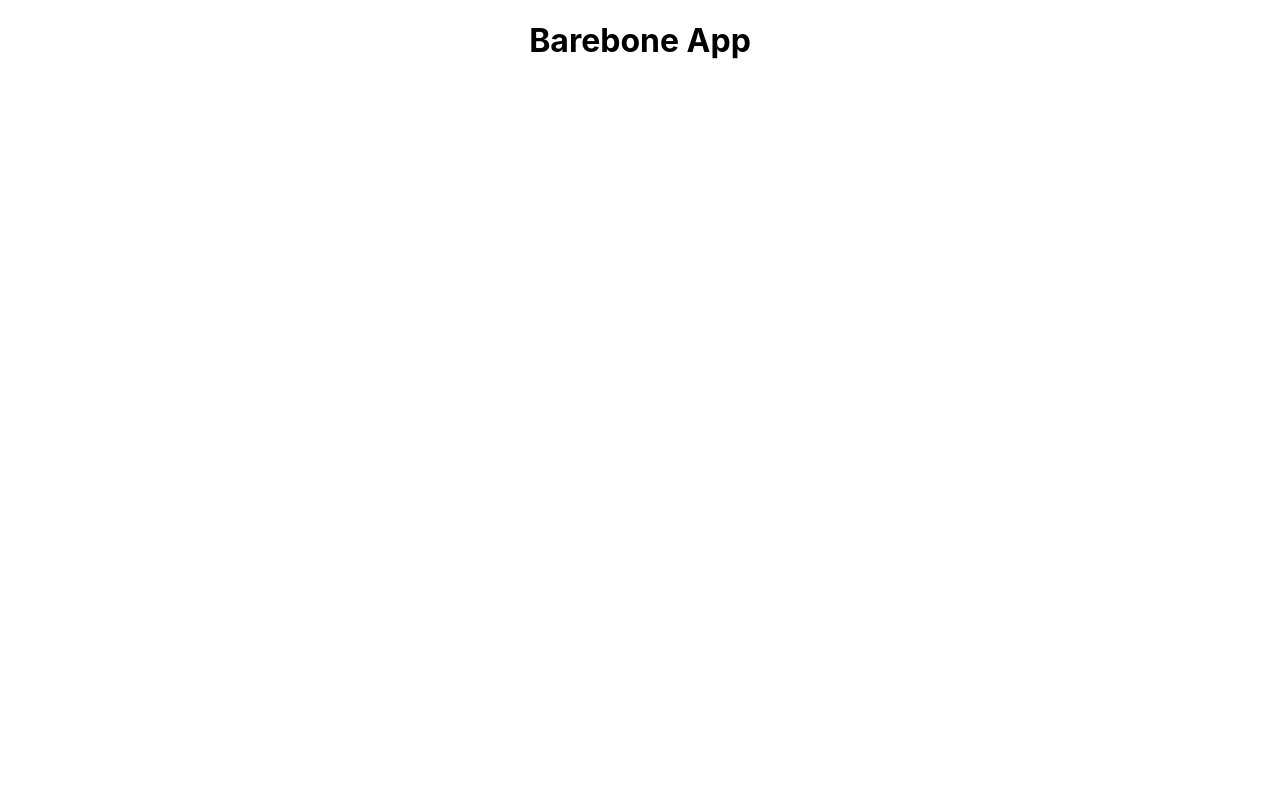
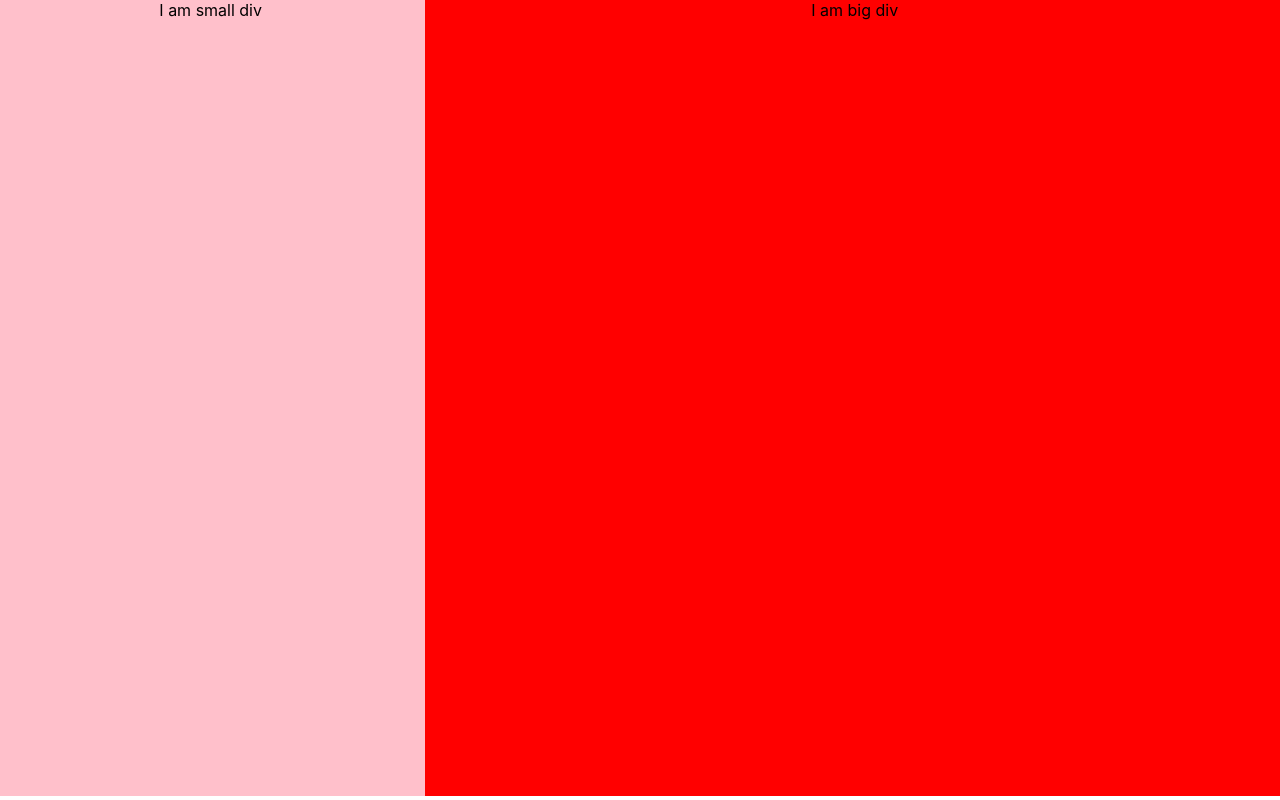
Before and after one commit to AasthaPanta/avl-frontend-aasthapanta, a React (Create React App) app: page / in a window 1280 px wide. Built offline with nearby package versions, Linux system fonts and the light colour scheme; the HTML template or start-up script is replaced by a standard one.

Commit message:
added components and styles folder

```diff
--- a/src/App.js
+++ b/src/App.js
@@ -2,10 +2,12 @@ import React from "react";
 
 import "./App.css";
 
+import Main from "./components/Main";
+
 function App() {
   return (
     <div className="App">
-      <h1>Barebone App</h1>
+      <Main />
     </div>
   );
 }
--- /dev/null
+++ b/src/components/Main.js
@@ -0,0 +1,21 @@
+import React from "react";
+
+// Importing from Material-UI
+import Grid from "@material-ui/core/Grid";
+
+const Main = () => {
+  return (
+    <div style={{ height: "100vh" }}>
+      <Grid container spacing={1} style={{ height: "100%" }}>
+        <Grid item xs={4} style={{ backgroundColor: "pink" }}>
+          <div> I am small div</div>
+        </Grid>
+        <Grid item xs={8} style={{ backgroundColor: "red" }}>
+          <div>I am big div</div>
+        </Grid>
+      </Grid>
+    </div>
+  );
+};
+
+export default Main;
```
Also changed, not shown: src/styles.js/ColorPalette.js (added, +13 -0 lines).
